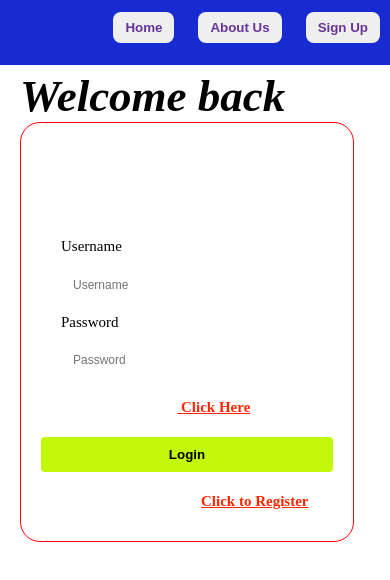
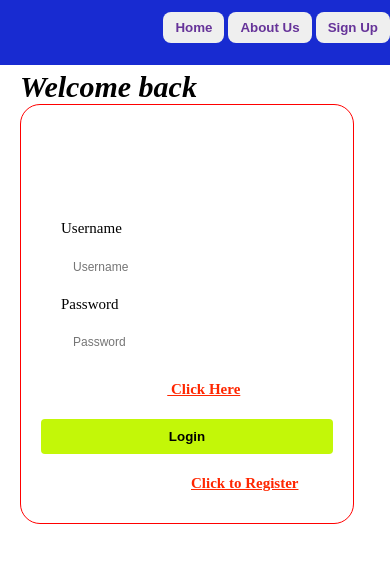
Before and after one commit to Adeyod/linkedWebpages, a plain HTML site: page login.html in a window 390 px wide. Drawn offline with Linux system fonts and the light colour scheme.

Commit message:
mobile commit

```diff
--- a/login.css
+++ b/login.css
@@ -86,18 +86,24 @@ a {
     border-radius: 4px;
     font-weight: bold;
 }
-@media (max-width: 900px) {
 
-  }
   @media (max-width: 445px) {
     #form {
         margin: 0;
         width: 100%;
     }
     h2 {
-        font-size: 45px;
+        font-size: 30px;
     }
     div {
         padding-left: 10px;
     }
+    p {
+        width: 100%;
+        padding: 0;
+    }
+    a {
+        white-space: nowrap;
+        margin: 0;
+    }
   }
```
